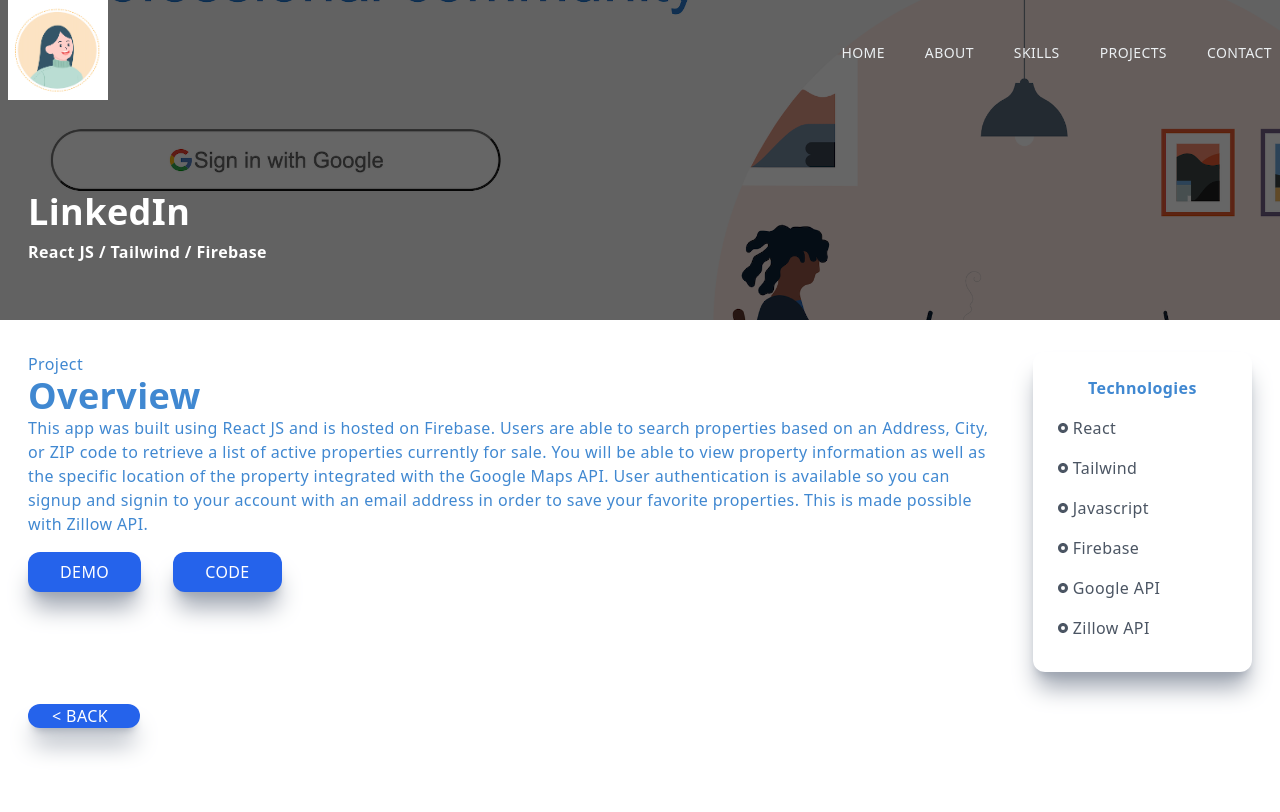
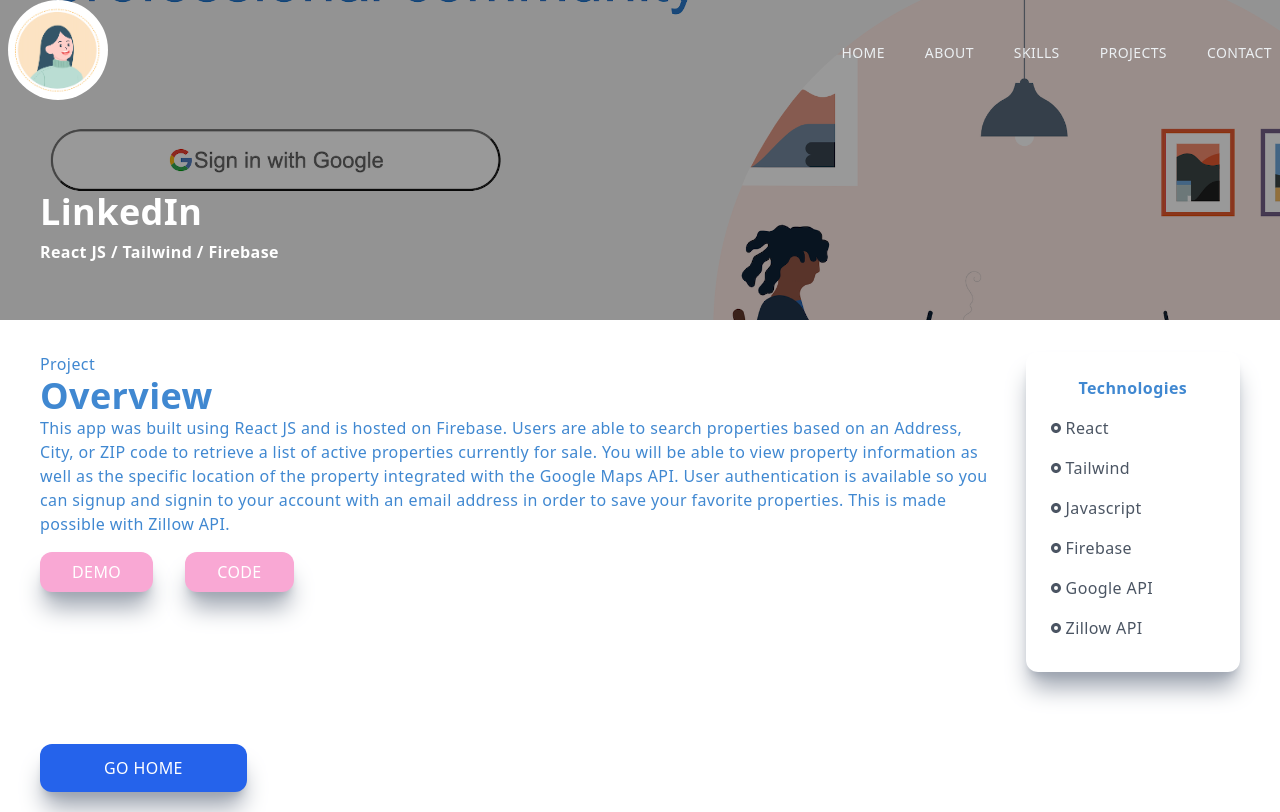
Before and after one commit to faabaf01/next13-portfolio-codecom, a Next.js app: page /linkedin in a window 1280 px wide. Built offline with nearby package versions, Linux system fonts and the light colour scheme.

Commit message:
added typed js on main

```diff
--- a/app/components/Main.tsx
+++ b/app/components/Main.tsx
@@ -1,11 +1,38 @@
+"use client";
 import Link from "next/link";
-import React from "react";
+import React, { useEffect } from "react";
 import { AiOutlineMail } from "react-icons/ai";
 import { BsFillPersonLinesFill } from "react-icons/bs";
 import { FaGithub, FaLinkedinIn } from "react-icons/fa";
 
 //h-100vw = h-screen
 const Main = () => {
+  useEffect(() => {
+    const Typed = require("typed.js");
+    new Typed(".is-visible", {
+      strings: ["Aspiring UX Designer", "Aspiring Web Developer"],
+      // Optionally use an HTML element to grab strings from (must wrap each string in a <p>)
+      stringsElement: null,
+      // typing speed
+      typeSpeed: 30,
+      // time before typing starts
+      startDelay: 900,
+      // backspacing speed
+      backSpeed: 30,
+      // time before backspacing
+      backDelay: 500,
+      // loop
+      loop: true,
+      // false = infinite
+      // loopCount: 5,
+      // show cursor
+      showCursor: false,
+      // character for cursor
+      cursorChar: "|",
+      // attribute to type (null == text)
+      attr: null,
+    });
+  }, []);
   return (
     <div id="home" className="w-full h-auto text-center">
       <div className="max-w-[1240] w-full h-full mx-auto p-4 flex justify-center items-center">
@@ -16,9 +43,17 @@ const Main = () => {
           <h1 className="py-4 text-gray-700">
             Hi, I&apos;m <span className="text-[#4088d1]">Farah</span>
           </h1>
-          <h1 className="py-2 text-gray-700">
-            Aspiring User Experience Designer
-          </h1>
+          <div className="h-[50px]">
+            {/* - It is animation title. You can change animation variation by changing extra class to one of next classes: zoom, rotate-1, letters type, letters rotate-2, loading-bar, slide, clip, letters rotate-3, letters scale, push. cd-headline class can not be removed.  */}
+            <div className="my_self">
+              <h2 className="cd-headline clip text-gray-700">
+                <span className="cd-words-wrapper">
+                  <b className="is-visible"></b>
+                </span>
+              </h2>
+            </div>
+          </div>
+
           <p className="mt-5">
             <strong>
               Actively seeking a full-time position as a UX Designer and
--- a/app/components/NavBar.tsx
+++ b/app/components/NavBar.tsx
@@ -18,7 +18,7 @@ function NavBar() {
   //run everytime pathname changes
   useEffect(() => {
     if (
-      pathname === "/property" ||
+      pathname === "/pokemon" ||
       pathname === "/linkedin" ||
       pathname === "/netflix" ||
       pathname === "/twitch"
@@ -56,9 +56,15 @@ function NavBar() {
           : "fixed w-full h-30 z-[100]"
       }
     >
-      <div className=" flex justify-between items-center w-full h-full px-2 2xl:px-16">
+      <div className="flex justify-between items-center w-full h-full px-2 2xl:px-16">
         <Link href="/">
-          <Image src={avatar} alt="logo" width={100} height={100} />
+          <Image
+            src={avatar}
+            alt="logo"
+            width={100}
+            height={100}
+            className="rounded-full"
+          />
         </Link>
         <div>
           <ul style={{ color: `${linkColor}` }} className="hidden md:flex">
--- a/app/linkedin/page.tsx
+++ b/app/linkedin/page.tsx
@@ -12,8 +12,8 @@ import Link from "next/link";
 export default function LinkedinPage() {
   return (
     <div className="w-full">
-      <div className="w-screen h-[30vh] lg:h-[40vh] relative">
-        <div className="absolute top-0 left-0 w-full h-[30vh] lg:h-[40vh] bg-black/60 z-10" />
+      <div className="w-screen h-[40vh] lg:h-[40vh] relative">
+        <div className="absolute top-0 left-0 w-full h-[40vh] bg-black/40 z-10" />
         <Image
           className="absolute z-1"
           layout="fill"
@@ -21,13 +21,13 @@ export default function LinkedinPage() {
           src={linkedinImg}
           alt="/"
         />
-        <div className="absolute top-[70%] max-w-[1240px] w-full left-[50%] right-[50%] translate-x-[-50%] translate-y-[-50%] text-white z-10 p-2">
+        <div className="absolute top-[70%] max-w-[1240px] w-full left-[50%] right-[50%] translate-x-[-50%] translate-y-[-50%] text-white z-10 p-5">
           <h2 className="py-2">LinkedIn</h2>
           <h3>React JS / Tailwind / Firebase</h3>
         </div>
       </div>
 
-      <div className="max-w-[1240px] mx-auto p-2 grid md:grid-cols-5 gap-8 pt-8">
+      <div className="max-w-[1240px] mx-auto p-5 grid md:grid-cols-5 gap-8 pt-8">
         <div className="col-span-4">
           <p>Project</p>
           <h2>Overview</h2>
@@ -42,10 +42,10 @@ export default function LinkedinPage() {
             properties. This is made possible with Zillow API.
           </p>
           <Link href={"https://linkedin-clone-2db41.web.app"}>
-            <button className="px-8 py-2 mt-4 mr-8">Demo</button>
+            <button className="px-8 py-2 mt-4 mr-8 bg-pink-300">Demo</button>
           </Link>
           <Link href={"https://github.com/faabaf01/linkedin-clone"}>
-            <button className="px-8 py-2 mt-4">Code</button>
+            <button className="px-8 py-2 mt-4 mr-8 bg-pink-300">Code</button>
           </Link>
         </div>
         <div className="col-span-4 md:col-span-1 shadow-xl shadow-gray-400 rounded-xl p-4">
@@ -80,7 +80,7 @@ export default function LinkedinPage() {
           </div>
         </div>
         <Link href="/#projects">
-          <button className="cursor-pointer pl-6 pr-8">&lt; Back</button>
+          <button className="cursor-pointer mt-10 p-16 py-3">Go Home</button>
         </Link>
       </div>
     </div>
--- a/app/netflix/page.tsx
+++ b/app/netflix/page.tsx
@@ -4,16 +4,11 @@ import netflixImg from "../../public/projects/netflix.jpg";
 import { RiRadioButtonFill } from "react-icons/ri";
 import Link from "next/link";
 
-//why you enjoy doing it
-//why you chose that project
-//what you learnt in that project
-//any obstacles you had to overcome (programming wise)
-
 export default function NetflixPage() {
   return (
     <div className="w-full">
-      <div className="w-screen h-[30vh] lg:h-[40vh] relative">
-        <div className="absolute top-0 left-0 w-full h-[30vh] lg:h-[40vh] bg-black/60 z-10" />
+      <div className="w-screen h-[40vh] lg:h-[40vh] relative">
+        <div className="absolute top-0 left-0 w-full h-[40vh] bg-black/40 z-10" />
         <Image
           className="absolute z-1"
           layout="fill"
@@ -21,13 +16,13 @@ export default function NetflixPage() {
           src={netflixImg}
           alt="/"
         />
-        <div className="absolute top-[70%] max-w-[1240px] w-full left-[50%] right-[50%] translate-x-[-50%] translate-y-[-50%] text-white z-10 p-2">
+        <div className="absolute top-[70%] max-w-[1240px] w-full left-[50%] right-[50%] translate-x-[-50%] translate-y-[-50%] text-white z-10 p-5">
           <h2 className="py-2">Netflix UI</h2>
           <h3>React JS / Tailwind / Firebase</h3>
         </div>
       </div>
 
-      <div className="max-w-[1240px] mx-auto p-2 grid md:grid-cols-5 gap-8 pt-8">
+      <div className="max-w-[1240px] mx-auto p-5 grid md:grid-cols-5 gap-8 pt-8">
         <div className="col-span-4">
           <p>Project</p>
           <h2>Overview</h2>
@@ -42,10 +37,10 @@ export default function NetflixPage() {
             properties. This is made possible with Zillow API.
           </p>
           <Link href={"https://netflixy-reactjs.vercel.app"}>
-            <button className="px-8 py-2 mt-4 mr-8">Demo</button>
+            <button className="px-8 py-2 mt-4 mr-8 bg-pink-300">Demo</button>
           </Link>
           <Link href={"https://github.com/faabaf01?tab=repositories"}>
-            <button className="px-8 py-2 mt-4">Code</button>
+            <button className="px-8 py-2 mt-4 mr-8 bg-pink-300">Code</button>
           </Link>
         </div>
         <div className="col-span-4 md:col-span-1 shadow-xl shadow-gray-400 rounded-xl p-4">
@@ -80,7 +75,7 @@ export default function NetflixPage() {
           </div>
         </div>
         <Link href="/#projects">
-          <p className="underline cursor-pointer">Back</p>
+          <button className="cursor-pointer mt-10 p-16 py-3">Go Home</button>
         </Link>
       </div>
     </div>
--- a/app/pokemon/page.tsx
+++ b/app/pokemon/page.tsx
@@ -12,8 +12,8 @@ import Link from "next/link";
 export default function PokemonPage() {
   return (
     <div className="w-full">
-      <div className="w-screen h-[30vh] lg:h-[40vh] relative">
-        <div className="absolute top-0 left-0 w-full h-[30vh] lg:h-[40vh] bg-black/60 z-10" />
+      <div className="w-screen h-[40vh] lg:h-[40vh] relative">
+        <div className="absolute top-0 left-0 w-full h-[40vh] bg-black/40 z-10" />
         <Image
           className="absolute z-1"
           layout="fill"
@@ -21,13 +21,13 @@ export default function PokemonPage() {
           src={pokemonImg}
           alt="/"
         />
-        <div className="absolute top-[70%] max-w-[1240px] w-full left-[50%] right-[50%] translate-x-[-50%] translate-y-[-50%] text-white z-10 p-2">
+        <div className="absolute top-[70%] max-w-[1240px] w-full left-[50%] right-[50%] translate-x-[-50%] translate-y-[-50%] text-white z-10 p-5">
           <h2 className="py-2">Pokemon Finder</h2>
           <h3>NextJS / GraphQL / TypeScript / ChakraUI / Vercel</h3>
         </div>
       </div>
 
-      <div className="max-w-[1240px] mx-auto p-2 grid md:grid-cols-5 gap-8 pt-8">
+      <div className="max-w-[1240px] mx-auto p-5 grid md:grid-cols-5 gap-8 pt-8">
         <div className="col-span-4">
           <p>Project</p>
           <h2>Overview</h2>
@@ -40,7 +40,7 @@ export default function PokemonPage() {
           </p>
 
           <Link href={"https://nextjs-pokemon-9tcnz8br2-farah415.vercel.app"}>
-            <button className="px-8 py-2 mt-4 mr-8 bg-pink-300 ">Demo</button>
+            <button className="px-8 py-2 mt-4 mr-8 bg-pink-300">Demo</button>
           </Link>
           <Link
             href={
@@ -83,7 +83,7 @@ export default function PokemonPage() {
           </div>
         </div>
         <Link href="/#projects">
-          <button className="cursor-pointer mt-10 p-16 py-3">Go back</button>
+          <button className="cursor-pointer mt-10 p-16 py-3">Go Home</button>
         </Link>
       </div>
     </div>
--- a/app/uxdesign/page.tsx
+++ b/app/uxdesign/page.tsx
@@ -51,11 +51,16 @@ const HeuristicPage = () => {
                 />
               </div>
               <div className="w-1/2 px-14 pt-10 ">
-                <h2 className="text-2xl font-bold mb-4">2️⃣ Sketching</h2>
+                <h2 className="text-2xl font-bold mb-4">2️⃣ Sketches</h2>
                 <p>
                   Lorem ipsum dolor sit amet, consectetur adipiscing elit. Sed
                   do eiusmod tempor incididunt ut labore et dolore magna aliqua.
                 </p>
+                <Link href="/uxdesign/sketches">
+                  <button className="cursor-pointer mt-10 p-16 py-3">
+                    See Sketches
+                  </button>
+                </Link>
               </div>
             </div>
             <div className="flex mb-8">
@@ -65,6 +70,11 @@ const HeuristicPage = () => {
                   Lorem ipsum dolor sit amet, consectetur adipiscing elit. Sed
                   do eiusmod tempor incididunt ut labore et dolore magna aliqua.
                 </p>
+                <Link href="/uxdesign/wireframes">
+                  <button className="cursor-pointer mt-10 p-16 py-3">
+                    See Wireframes
+                  </button>
+                </Link>
               </div>
               <div className="w-1/2 pl-10">
                 <Image src={avatar} alt="Project 3" className="w-full h-auto" />
--- a/package.json
+++ b/package.json
@@ -20,6 +20,7 @@
     "react-dom": "18.2.0",
     "react-hook-form": "^7.47.0",
     "react-icons": "^4.6.0",
+    "typed.js": "^2.1.0",
     "typescript": "4.9.3"
   },
   "devDependencies": {
```
Also changed, not shown: 1 other file (tests, documents, lock files or other folders).
